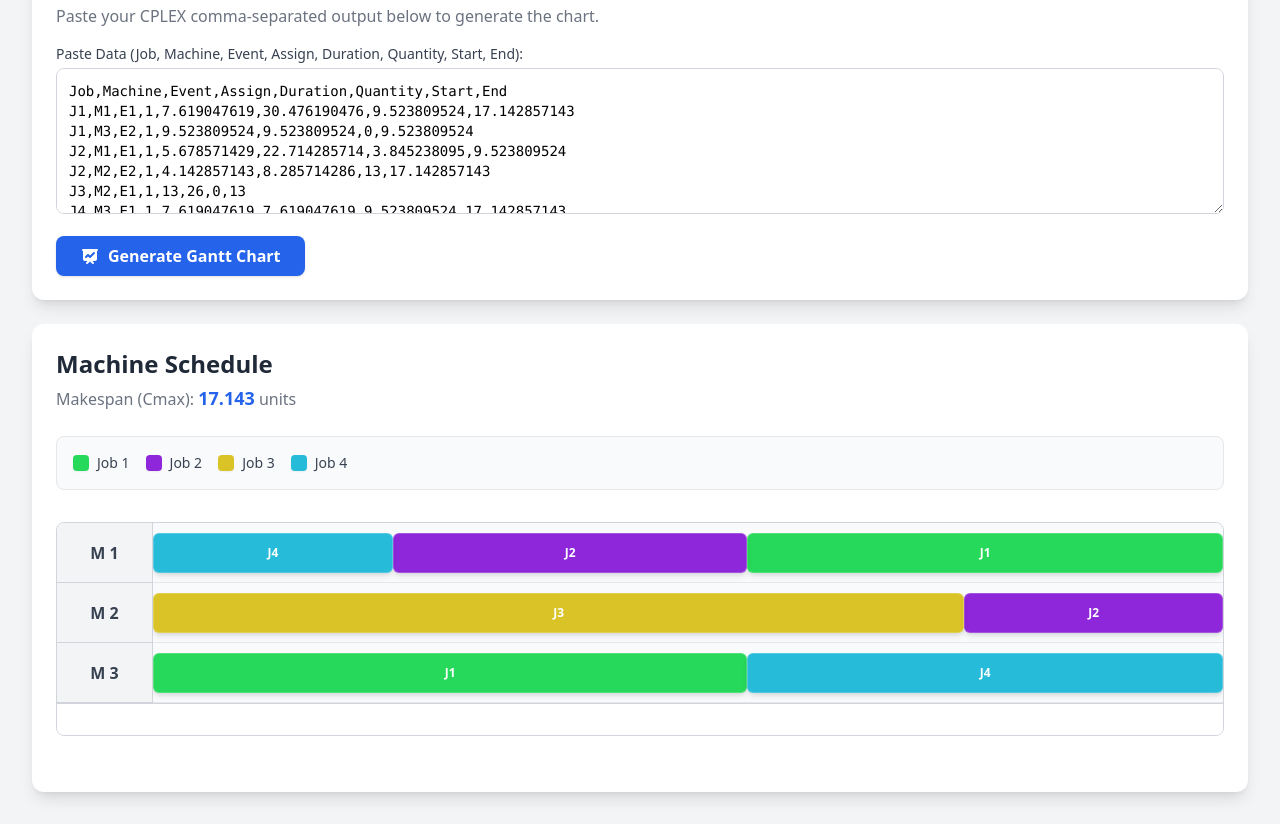
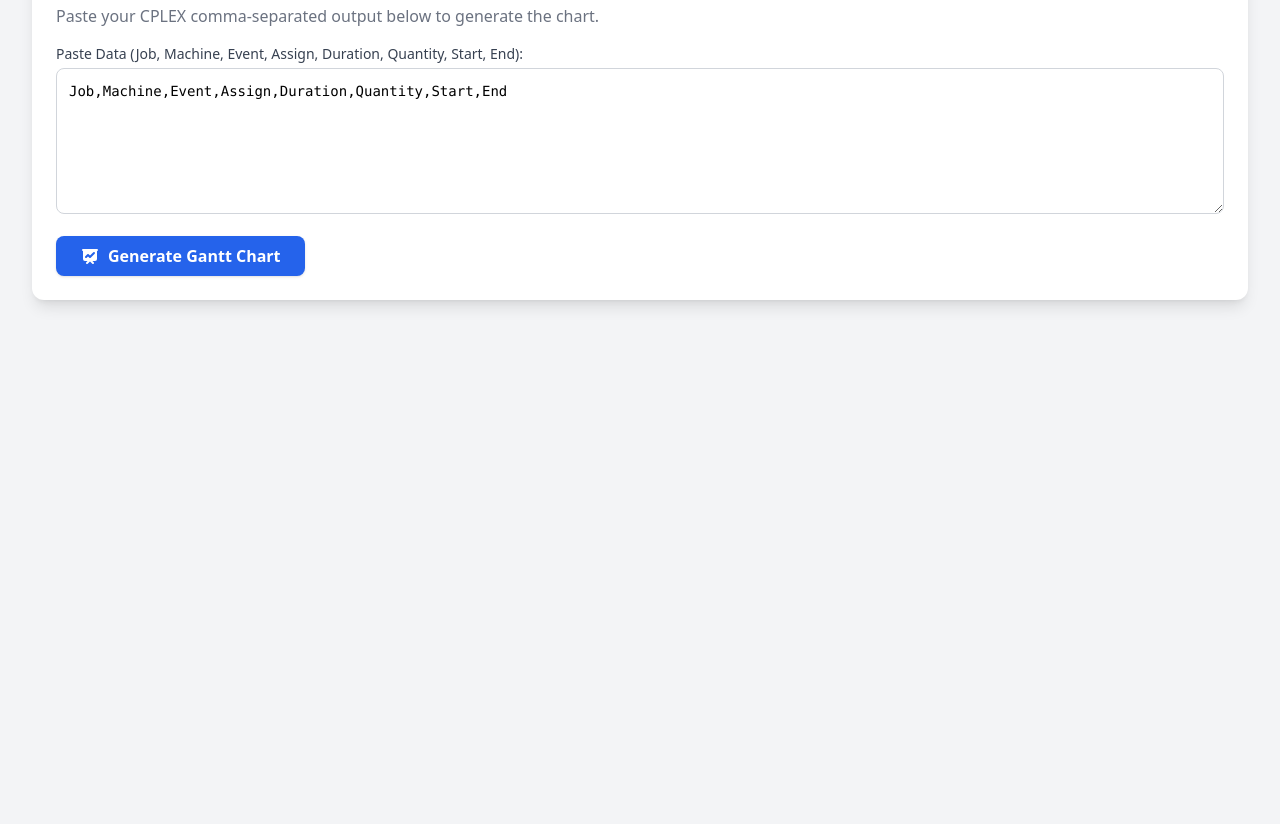
Before and after one commit to arm2525/Scheduling, a plain HTML site: page index.html in a window 1280 px wide. Shown: the part 96-920 px from the top of the page. After the commit the page ends 800 px from the top, so only its background shows below. Drawn offline with nearby package versions, Linux system fonts and the light colour scheme.

Commit message:
Update index.html

```diff
--- a/index.html
+++ b/index.html
@@ -116,13 +116,7 @@
     <script>
         // Set default text for demonstration purposes
         document.getElementById('csvInput').value = `Job,Machine,Event,Assign,Duration,Quantity,Start,End
-J1,M1,E1,1,7.619047619,30.476190476,9.523809524,17.142857143
-J1,M3,E2,1,9.523809524,9.523809524,0,9.523809524
-J2,M1,E1,1,5.678571429,22.714285714,3.845238095,9.523809524
-J2,M2,E2,1,4.142857143,8.285714286,13,17.142857143
-J3,M2,E1,1,13,26,0,13
-J4,M3,E1,1,7.619047619,7.619047619,9.523809524,17.142857143
-J4,M1,E2,1,3.845238095,15.380952381,0,3.845238095`;
+`;
 
         // Generates consistent distinct colors for jobs
         function getJobColor(jobStr) {
```
